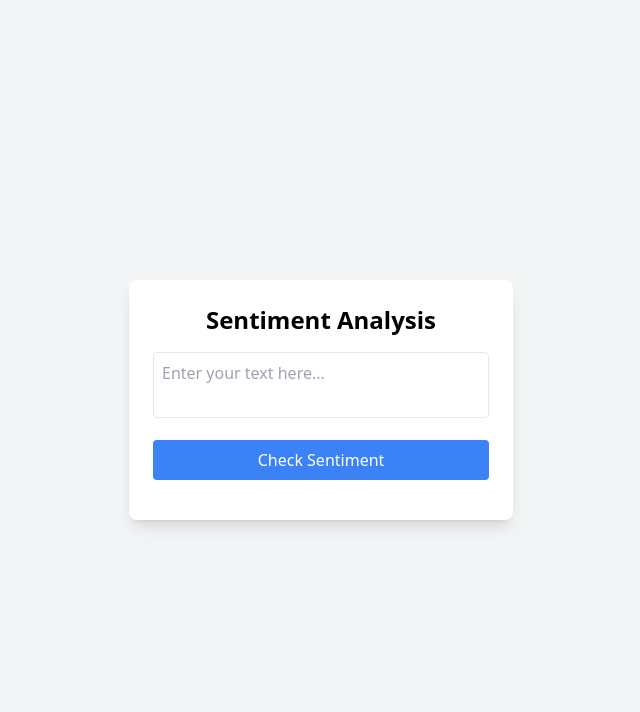
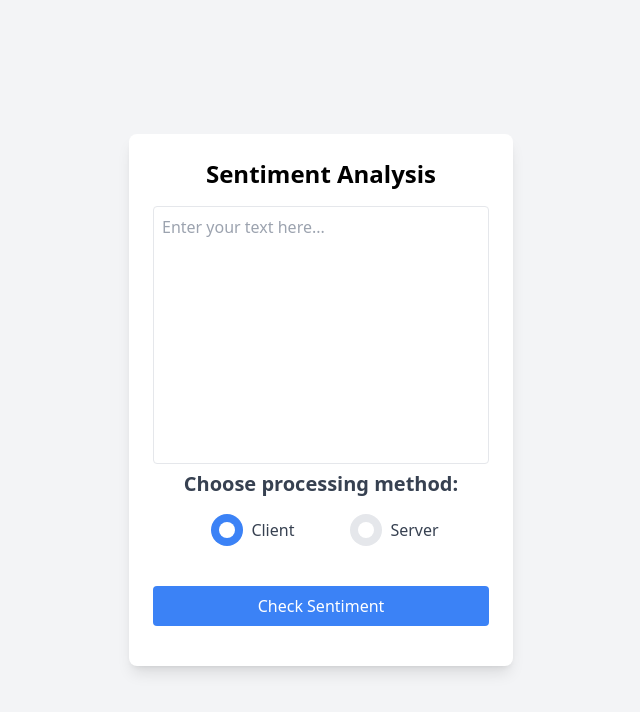
Before and after one commit to FarrelAD/Text-Sentiment-Analysis, a Flask app: page / in a window 1280 px wide. Shown: the top 712 px of the page, without its empty margins (319-959 px from the left). Run offline with Flask 3, Linux system fonts and the light colour scheme; parts of the project's set-up code (start-up, migrations or seed data) failed here and were passed over; some libraries are stand-ins or nearby versions.

Commit message:
try to do inference in web client with `onnx`

```diff
--- a/web/server.py
+++ b/web/server.py
@@ -5,6 +5,7 @@ import os
 app = Flask(__name__)
 
 app.config['TEMPLATES_FOLDER'] = 'templates'
+app.config['STATIC_FOLDER'] = 'static'
 
 
 pipeline = joblib.load(os.path.join('..', 'model', 'sentiment_analysis_pipeline.pkl'))
--- /dev/null
+++ b/web/static/js/script.js
@@ -0,0 +1,72 @@
+const textForm = document.getElementById('text-form');
+const result = document.getElementById('result');
+
+
+textForm.addEventListener('submit', async function (e) {
+    e.preventDefault();
+
+    const formData = new FormData(this);
+
+    switch (formData.get('processing')) {
+        case 'server': await serverProcessing(formData, this.action, this.method); break;
+        case 'client': await clientProcessing(formData); break;
+    }
+});
+
+
+async function clientProcessing(formData) {
+    async function loadModel() {
+        const session = new onnx.InferenceSession();
+        return await session.loadModel('/static/model/sentiment_model.onnx');
+    }
+
+
+    const text = formData.get('text');
+
+    if (!text) {
+        alert('Please enter some text.');
+        return;
+    }
+
+    let session
+    try {
+        session = await loadModel();
+    } catch (error) {
+        console.error('Error load model!')
+        console.error(error)
+    }
+
+    const inputTensor = new onnx.Tensor(
+        new TextEncoder().encode(text),
+        'string',
+        [1]
+    );
+
+    const output = await session.run([inputTensor]);
+
+    console.log('output')
+    console.log(output)
+    const sentiment = output.values[0].data[0];
+    console.log(sentiment)
+    result.textContent = sentiment;
+}
+
+async function serverProcessing(formData, url, method) {
+    try {
+        const response = await fetch(url, {
+            method: method,
+            body: formData
+        })
+
+        if (!response.ok) {
+            throw new Error(`HTTP error! status: ${response.status}`);
+        }
+
+        const data = await response.json();
+
+        result.textContent = data.sentiment
+    } catch (error) {
+        console.error(error)
+        alert('There is something error in the server!')
+    }
+}
--- a/web/templates/index.html
+++ b/web/templates/index.html
@@ -9,38 +9,34 @@
 <body class="bg-gray-100 flex items-center justify-center min-h-screen">
     <form action="/check-sentiment" method="post" id="text-form" class="bg-white p-6 rounded-lg shadow-lg w-96">
         <h2 class="text-2xl font-bold mb-4 text-center">Sentiment Analysis</h2>
-        <textarea id="userText" name="text" class="w-full p-2 border rounded resize-none focus:outline-none focus:ring focus:ring-blue-300" placeholder="Enter your text here..."></textarea>
+        <textarea id="userText" name="text" class="w-full p-2 border rounded resize-none focus:outline-none focus:ring focus:ring-blue-300" rows="10" placeholder="Enter your text here..."></textarea>
+
+        <div class="mb-6">
+            <p class="text-xl font-semibold text-gray-700 text-center mb-4">Choose processing method:</p>
+            <div class="flex justify-center space-x-12">
+                <label class="flex items-center space-x-2 cursor-pointer">
+                    <input type="radio" name="processing" value="client" class="hidden peer" checked>
+                    <span class="w-8 h-8 bg-gray-200 rounded-full flex items-center justify-center peer-checked:bg-blue-500 transition-all duration-300">
+                        <span class="w-4 h-4 bg-white rounded-full peer-checked:bg-white"></span>
+                    </span>
+                    <span class="text-gray-700 font-medium">Client</span>
+                </label>
+
+                <label class="flex items-center space-x-2 cursor-pointer">
+                    <input type="radio" name="processing" value="server" class="hidden peer">
+                    <span class="w-8 h-8 bg-gray-200 rounded-full flex items-center justify-center peer-checked:bg-blue-500 transition-all duration-300">
+                        <span class="w-4 h-4 bg-white rounded-full peer-checked:bg-white"></span>
+                    </span>
+                    <span class="text-gray-700 font-medium">Server</span>
+                </label>
+            </div>
+        </div>
+
         <button type="submit" class="mt-4 w-full bg-blue-500 text-white p-2 rounded hover:bg-blue-600">Check Sentiment</button>
         <p id="result" class="mt-4 text-center font-semibold"></p>
     </form>
 
-    <script>
-        const textForm = document.getElementById('text-form');
-        const result = document.getElementById('result');
-
-        textForm.addEventListener('submit', async function(e) {
-            e.preventDefault()
-
-            const formData = new FormData(this)
-
-            try {
-                const response = await fetch(this.action, {
-                    method: this.method,
-                    body: formData
-                })
-
-                if (!response.ok) {
-                    throw new Error(`HTTP error! status: ${response.status}`);
-                }
-
-                const data = await response.json();
-
-                result.textContent = data.sentiment
-            } catch (error) {
-                console.error(error)
-                alert('There is something error in the server!')
-            }
-        })
-    </script>
+    <script src="https://cdn.jsdelivr.net/npm/onnxjs@0.1.8/dist/onnx.min.js"></script>
+    <script src="{{ url_for('static', filename='js/script.js') }}"></script>
 </body>
 </html>
```
Also changed, not shown: 1 other file.
